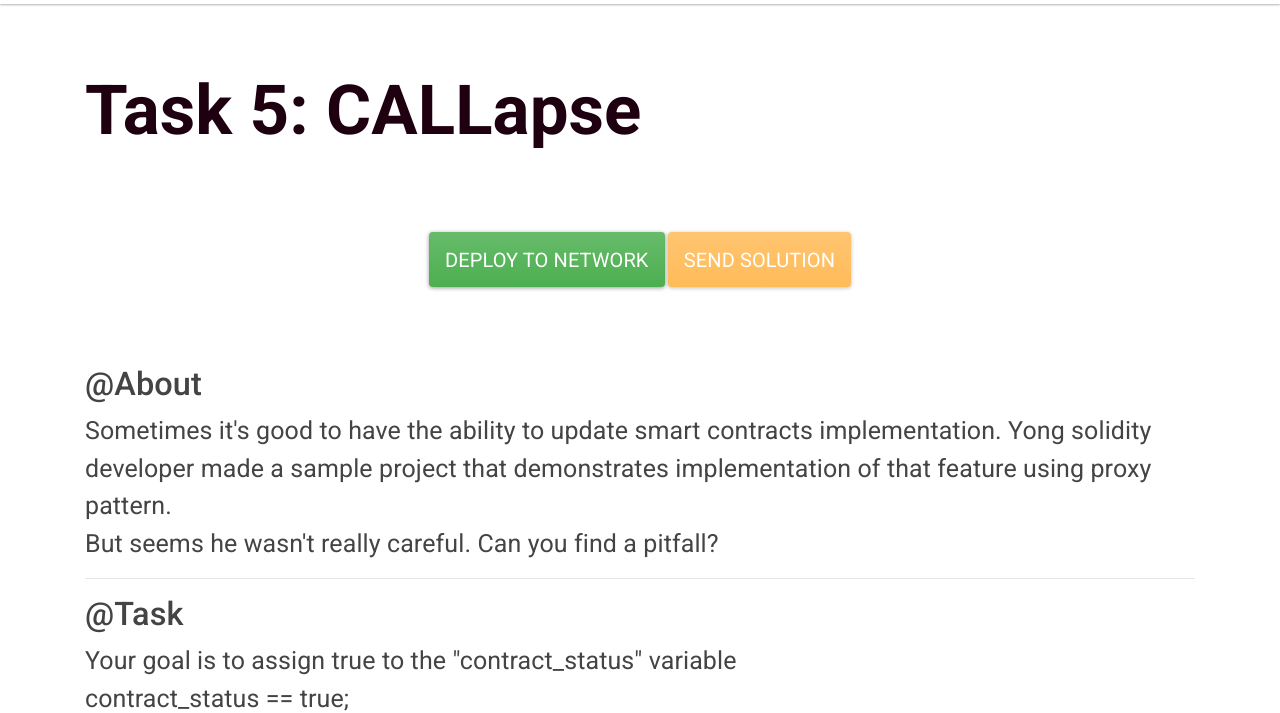
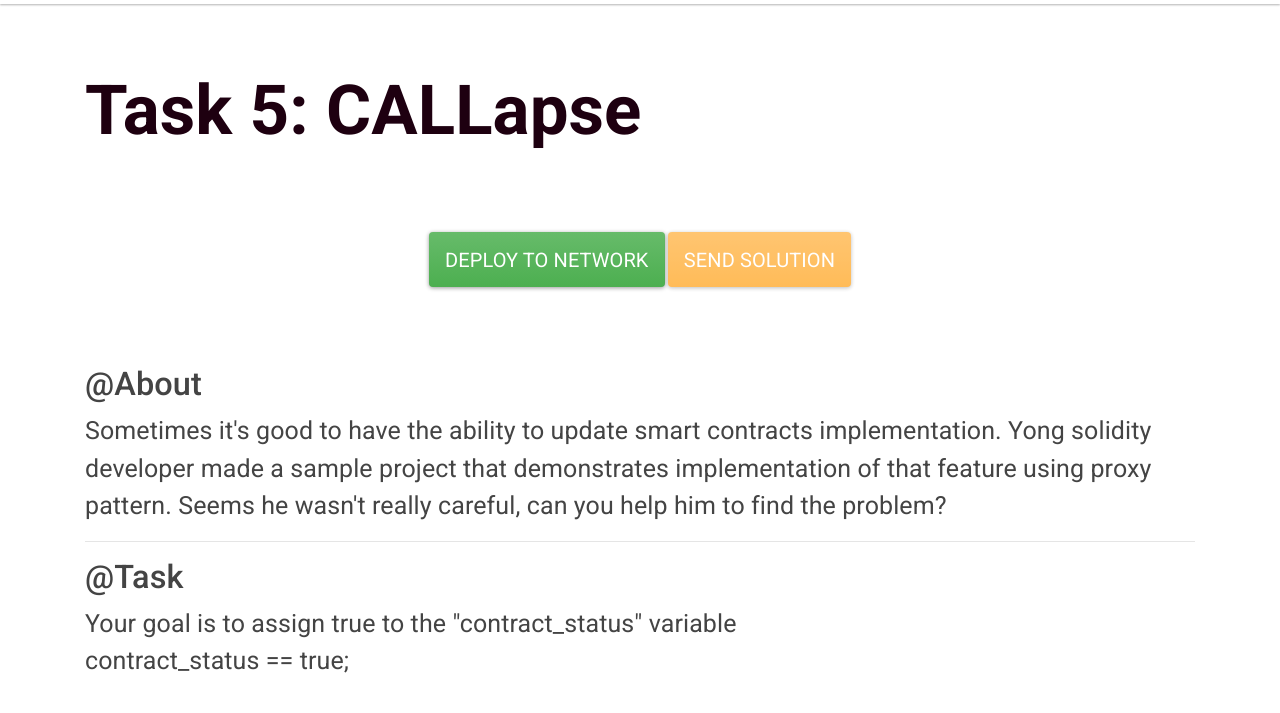
Before and after one commit to BANKEX/hackathon-ctf, a plain HTML site: page docs/nav/tasks5.html in a window 1280 px wide. Shown: the part 87-800 px from the top of the page. Drawn offline with nearby package versions, Linux system fonts and the light colour scheme.

Commit message:
Update tasks5.html

```diff
--- a/docs/nav/tasks5.html
+++ b/docs/nav/tasks5.html
@@ -70,8 +70,7 @@
       <h1>@About</h1>
 
       <blockquote style="font-size: 40px " class="blockquote">
-        <p style="font-size: 25px " class="mb-0">Sometimes it's good to have the ability to update smart contracts implementation. Yong solidity developer made a sample project that demonstrates implementation of that feature using proxy pattern.</p>
-        <p style="font-size: 25px " class="mb-0">But seems he wasn't really careful. Can you find a pitfall?</p>
+        <p style="font-size: 25px " class="mb-0">Sometimes it's good to have the ability to update smart contracts implementation. Yong solidity developer made a sample project that demonstrates implementation of that feature using proxy pattern. Seems he wasn't really careful, can you help him to find the problem?</p>
         <hr>
         <h1>@Task</h1>
 
```
